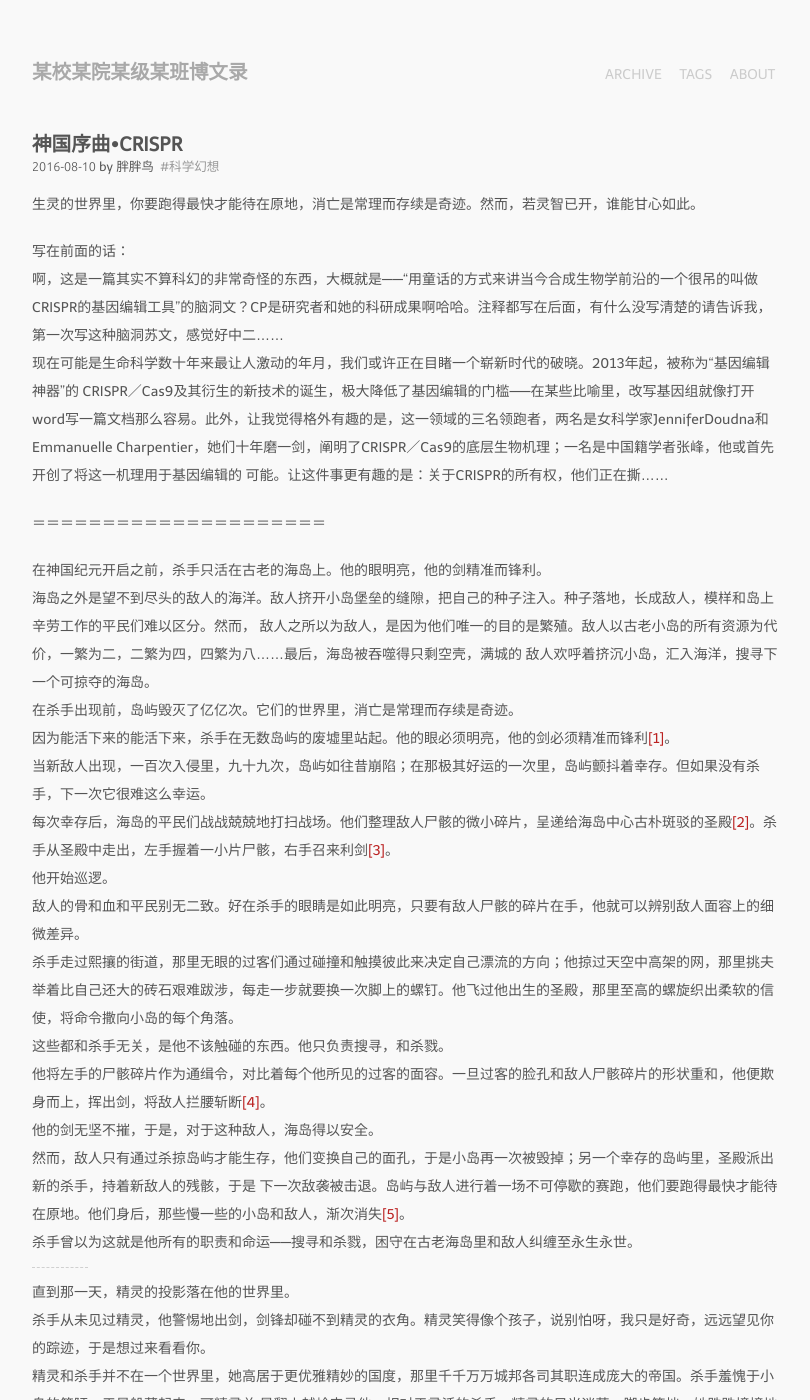
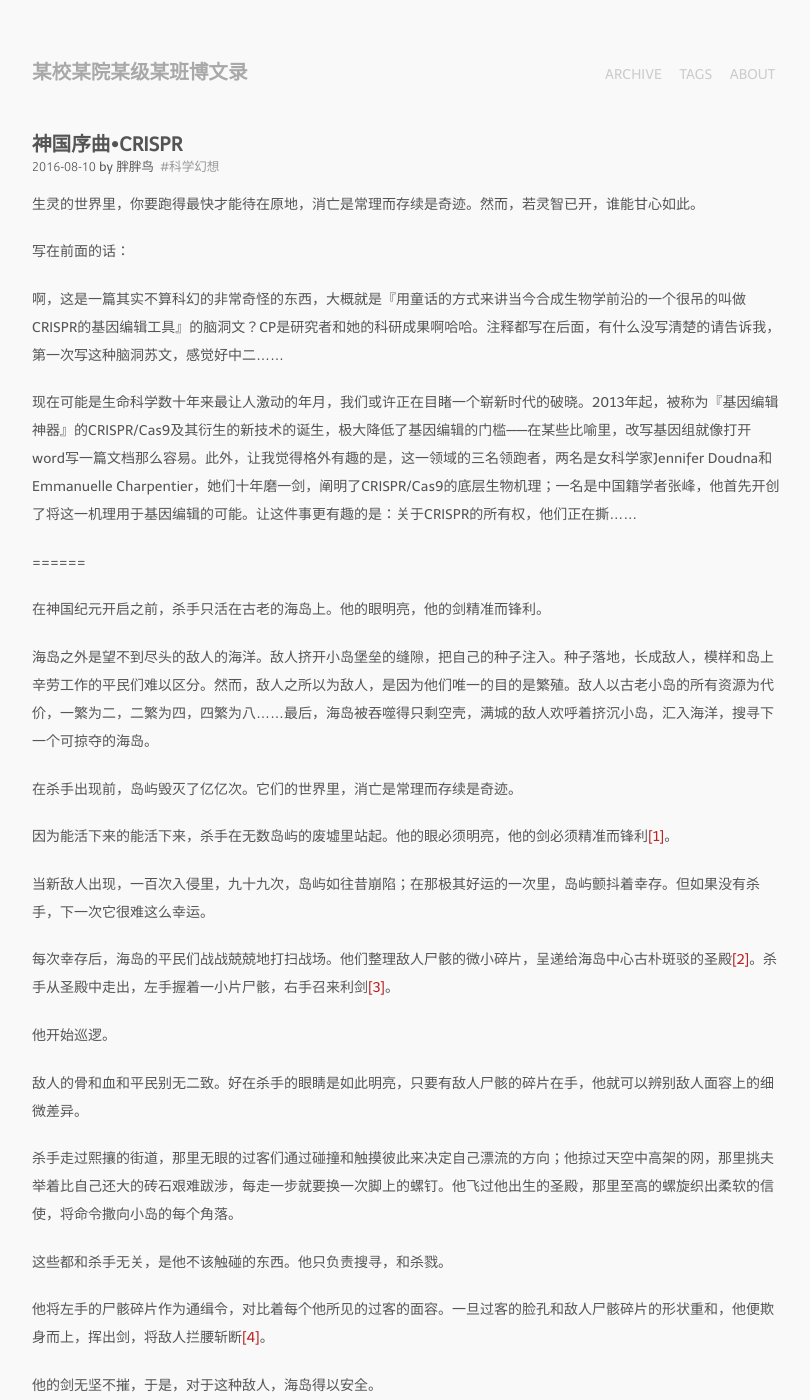
Before and after one commit to pkuphys/pkuphys.github.io, a Jekyll site: the page built from _posts/2016-08-10-CrisPR.markdown, in a window 1280 px wide and 1400 px high. Shown: the whole window, without its empty margins (233-1043 px from the left). Built offline with Jekyll 4.4.1, drawn with Linux system fonts in a browser that asks for light colours; nearby versions of some CDN libraries; some web fonts are replaced; comment, search, counter and statistics services are not loaded; some of the changed text lies outside the part shown.

Commit message:
format 2016-07-04-Brexit.markdown 2016-08-08-PokemonGo.markdown 2016-08-10-CrisPR.markdown

```diff
--- a/_posts/1.txt
+++ /dev/null
@@ -1 +0,0 @@
-11212321343:x
--- a/_posts/2016-08-10-CrisPR.markdown
+++ b/_posts/2016-08-10-CrisPR.markdown
@@ -6,104 +6,149 @@ tags:
   - 科学幻想
 ---
 
+生灵的世界里，你要跑得最快才能待在原地，消亡是常理而存续是奇迹。然而，若灵智已开，谁能甘心如此。
 
+写在前面的话：
 
-生灵的世界里，你要跑得最快才能待在原地，消亡是常理而存续是奇迹。然而，若灵智已开，谁能甘心如此。<br>
+啊，这是一篇其实不算科幻的非常奇怪的东西，大概就是『用童话的方式来讲当今合成生物学前沿的一个很吊的叫做CRISPR的基因编辑工具』的脑洞文？CP是研究者和她的科研成果啊哈哈。注释都写在后面，有什么没写清楚的请告诉我，第一次写这种脑洞苏文，感觉好中二......
 
-写在前面的话：<br>
-啊，这是一篇其实不算科幻的非常奇怪的东西，大概就是——“用童话的方式来讲当今合成生物学前沿的一个很吊的叫做CRISPR的基因编辑工具”的脑洞文？CP是研究者和她的科研成果啊哈哈。注释都写在后面，有什么没写清楚的请告诉我，第一次写这种脑洞苏文，感觉好中二……<br>
-现在可能是生命科学数十年来最让人激动的年月，我们或许正在目睹一个崭新时代的破晓。2013年起，被称为“基因编辑神器”的 CRISPR／Cas9及其衍生的新技术的诞生，极大降低了基因编辑的门槛——在某些比喻里，改写基因组就像打开word写一篇文档那么容易。此外，让我觉得格外有趣的是，这一领域的三名领跑者，两名是女科学家JenniferDoudna和Emmanuelle Charpentier，她们十年磨一剑，阐明了CRISPR／Cas9的底层生物机理；一名是中国籍学者张峰，他或首先开创了将这一机理用于基因编辑的 可能。让这件事更有趣的是：关于CRISPR的所有权，他们正在撕……
+现在可能是生命科学数十年来最让人激动的年月，我们或许正在目睹一个崭新时代的破晓。2013年起，被称为『基因编辑神器』的CRISPR/Cas9及其衍生的新技术的诞生，极大降低了基因编辑的门槛——在某些比喻里，改写基因组就像打开word写一篇文档那么容易。此外，让我觉得格外有趣的是，这一领域的三名领跑者，两名是女科学家Jennifer Doudna和Emmanuelle Charpentier，她们十年磨一剑，阐明了CRISPR/Cas9的底层生物机理；一名是中国籍学者张峰，他首先开创了将这一机理用于基因编辑的可能。让这件事更有趣的是：关于CRISPR的所有权，他们正在撕......
 
-＝＝＝＝＝＝＝＝＝＝＝＝＝＝＝＝＝＝＝＝＝
+\=\=\=\=\=\=
 
-在神国纪元开启之前，杀手只活在古老的海岛上。他的眼明亮，他的剑精准而锋利。<br>
-海岛之外是望不到尽头的敌人的海洋。敌人挤开小岛堡垒的缝隙，把自己的种子注入。种子落地，长成敌人，模样和岛上辛劳工作的平民们难以区分。然而， 敌人之所以为敌人，是因为他们唯一的目的是繁殖。敌人以古老小岛的所有资源为代价，一繁为二，二繁为四，四繁为八……最后，海岛被吞噬得只剩空壳，满城的 敌人欢呼着挤沉小岛，汇入海洋，搜寻下一个可掠夺的海岛。<br>
-在杀手出现前，岛屿毁灭了亿亿次。它们的世界里，消亡是常理而存续是奇迹。<br>
-因为能活下来的能活下来，杀手在无数岛屿的废墟里站起。他的眼必须明亮，他的剑必须精准而锋利[[1]](#Reference)。<br>
-当新敌人出现，一百次入侵里，九十九次，岛屿如往昔崩陷；在那极其好运的一次里，岛屿颤抖着幸存。但如果没有杀手，下一次它很难这么幸运。<br>
-每次幸存后，海岛的平民们战战兢兢地打扫战场。他们整理敌人尸骸的微小碎片，呈递给海岛中心古朴斑驳的圣殿[[2]](#Reference)。杀手从圣殿中走出，左手握着一小片尸骸，右手召来利剑[[3]](#Reference)。<br>
-他开始巡逻。<br>
-敌人的骨和血和平民别无二致。好在杀手的眼睛是如此明亮，只要有敌人尸骸的碎片在手，他就可以辨别敌人面容上的细微差异。<br>
-杀手走过熙攘的街道，那里无眼的过客们通过碰撞和触摸彼此来决定自己漂流的方向；他掠过天空中高架的网，那里挑夫举着比自己还大的砖石艰难跋涉，每走一步就要换一次脚上的螺钉。他飞过他出生的圣殿，那里至高的螺旋织出柔软的信使，将命令撒向小岛的每个角落。<br>
-这些都和杀手无关，是他不该触碰的东西。他只负责搜寻，和杀戮。<br>
-他将左手的尸骸碎片作为通缉令，对比着每个他所见的过客的面容。一旦过客的脸孔和敌人尸骸碎片的形状重和，他便欺身而上，挥出剑，将敌人拦腰斩断[[4]](#Reference)。<br>
-他的剑无坚不摧，于是，对于这种敌人，海岛得以安全。<br>
-然而，敌人只有通过杀掠岛屿才能生存，他们变换自己的面孔，于是小岛再一次被毁掉；另一个幸存的岛屿里，圣殿派出新的杀手，持着新敌人的残骸，于是 下一次敌袭被击退。岛屿与敌人进行着一场不可停歇的赛跑，他们要跑得最快才能待在原地。他们身后，那些慢一些的小岛和敌人，渐次消失[[5]](#Reference)。<br>
+在神国纪元开启之前，杀手只活在古老的海岛上。他的眼明亮，他的剑精准而锋利。
+
+海岛之外是望不到尽头的敌人的海洋。敌人挤开小岛堡垒的缝隙，把自己的种子注入。种子落地，长成敌人，模样和岛上辛劳工作的平民们难以区分。然而，敌人之所以为敌人，是因为他们唯一的目的是繁殖。敌人以古老小岛的所有资源为代价，一繁为二，二繁为四，四繁为八......最后，海岛被吞噬得只剩空壳，满城的敌人欢呼着挤沉小岛，汇入海洋，搜寻下一个可掠夺的海岛。
+
+在杀手出现前，岛屿毁灭了亿亿次。它们的世界里，消亡是常理而存续是奇迹。
+
+因为能活下来的能活下来，杀手在无数岛屿的废墟里站起。他的眼必须明亮，他的剑必须精准而锋利[[1]](#Reference)。
+
+当新敌人出现，一百次入侵里，九十九次，岛屿如往昔崩陷；在那极其好运的一次里，岛屿颤抖着幸存。但如果没有杀手，下一次它很难这么幸运。
+
+每次幸存后，海岛的平民们战战兢兢地打扫战场。他们整理敌人尸骸的微小碎片，呈递给海岛中心古朴斑驳的圣殿[[2]](#Reference)。杀手从圣殿中走出，左手握着一小片尸骸，右手召来利剑[[3]](#Reference)。
+
+他开始巡逻。
+
+敌人的骨和血和平民别无二致。好在杀手的眼睛是如此明亮，只要有敌人尸骸的碎片在手，他就可以辨别敌人面容上的细微差异。
+
+杀手走过熙攘的街道，那里无眼的过客们通过碰撞和触摸彼此来决定自己漂流的方向；他掠过天空中高架的网，那里挑夫举着比自己还大的砖石艰难跋涉，每走一步就要换一次脚上的螺钉。他飞过他出生的圣殿，那里至高的螺旋织出柔软的信使，将命令撒向小岛的每个角落。
+
+这些都和杀手无关，是他不该触碰的东西。他只负责搜寻，和杀戮。
+
+他将左手的尸骸碎片作为通缉令，对比着每个他所见的过客的面容。一旦过客的脸孔和敌人尸骸碎片的形状重和，他便欺身而上，挥出剑，将敌人拦腰斩断[[4]](#Reference)。
+
+他的剑无坚不摧，于是，对于这种敌人，海岛得以安全。
+
+然而，敌人只有通过杀掠岛屿才能生存，他们变换自己的面孔，于是小岛再一次被毁掉；另一个幸存的岛屿里，圣殿派出新的杀手，持着新敌人的残骸，于是下一次敌袭被击退。岛屿与敌人进行着一场不可停歇的赛跑，他们要跑得最快才能待在原地。他们身后，那些慢一些的小岛和敌人，渐次消失[[5]](#Reference)。
+
 杀手曾以为这就是他所有的职责和命运——搜寻和杀戮，困守在古老海岛里和敌人纠缠至永生永世。
 
-------
+\-\-\-\-\-\-
 
-直到那一天，精灵的投影落在他的世界里。<br>
-杀手从未见过精灵，他警惕地出剑，剑锋却碰不到精灵的衣角。精灵笑得像个孩子，说别怕呀，我只是好奇，远远望见你的踪迹，于是想过来看看你。<br>
-精灵和杀手并不在一个世界里，她高居于更优雅精妙的国度，那里千千万万城邦各司其职连成庞大的帝国。杀手羞愧于小岛的简陋，于是躲藏起来。可精灵总 是翻山越岭来寻他。相对于灵活的杀手，精灵的目光迷茫，脚步笨拙。她跌跌撞撞地在古老海岛的大街小巷觅他的踪迹，常把自己弄得筋疲力尽满面狼藉。终于，杀 手叹气回头，从阴影里现身，问你想看什么，我带着你。<br>
-精灵笑眼弯弯，小心翼翼地跟在杀手身后，看他怎么在神殿中接过尸骸的碎片，怎么搜寻敌人，怎么出剑。这些杀戮吓不到她，她只瞪圆了眼睛赞叹，说你真 神奇。她画下他帅气的动作，踮着脚举起画稿问杀手说你看像不像你。杀手每次都说像。精灵笑了之后又叹气，说还是不够像啊，如果画得足够像，我就能把你带到 我的世界里。
+直到那一天，精灵的投影落在他的世界里。
 
-------
+杀手从未见过精灵，他警惕地出剑，剑锋却碰不到精灵的衣角。精灵笑得像个孩子，说别怕呀，我只是好奇，远远望见你的踪迹，于是想过来看看你。
 
-年年岁岁，朝夕更替。终于有一天，厚厚的画稿发出光，一张张飞起，架成通天的桥梁。精灵拉起杀手，跳上桥梁向天空奔跑。她带他跃出古老的海岛，宽广无垠的世界在杀手脚下延展，他曾以为是整个世界的海洋不过是参天古木上的一片小小树叶。<br>
+精灵和杀手并不在一个世界里，她高居于更优雅精妙的国度，那里千千万万城邦各司其职连成庞大的帝国。杀手羞愧于小岛的简陋，于是躲藏起来。可精灵总是翻山越岭来寻他。相对于灵活的杀手，精灵的目光迷茫，脚步笨拙。她跌跌撞撞地在古老海岛的大街小巷觅他的踪迹，常把自己弄得筋疲力尽满面狼藉。终于，杀手叹气回头，从阴影里现身，问你想看什么，我带着你。
+
+精灵笑眼弯弯，小心翼翼地跟在杀手身后，看他怎么在神殿中接过尸骸的碎片，怎么搜寻敌人，怎么出剑。这些杀戮吓不到她，她只瞪圆了眼睛赞叹，说你真神奇。她画下他帅气的动作，踮着脚举起画稿问杀手说你看像不像你。杀手每次都说像。精灵笑了之后又叹气，说还是不够像啊，如果画得足够像，我就能把你带到我的世界里。
+
+\-\-\-\-\-\-
+
+年年岁岁，朝夕更替。终于有一天，厚厚的画稿发出光，一张张飞起，架成通天的桥梁。精灵拉起杀手，跳上桥梁向天空奔跑。她带他跃出古老的海岛，宽广无垠的世界在杀手脚下延展，他曾以为是整个世界的海洋不过是参天古木上的一片小小树叶。
+
 枯荣了三十亿年的巨木的顶端，杀手向精灵单膝跪下。他说，主人，我将听命于你。
 
-------
+\-\-\-\-\-\-
 
-精灵笑了，拉起他，目光清澈快乐如往昔。她为他打磨更锋利的剑，披上更轻便的战甲。而后，他们来到一个风雪肆虐的全新城邦，她把一张银色的图谱放入他左手。<br>
-杀手左手握紧图谱，右手提剑，矫捷地在这宏大而冰冷的城邦中搜寻。他找到的目标让他心惊——城邦中心高耸的圣殿里飘出寒冬的信使，他左手的图谱和至高的螺旋中一片微小的雪花重合。<br>
-圣殿里的至高螺旋，整个城邦的核心，那是只会带来毁灭的杀手绝不该去触碰的东西。<br>
-精灵在他身后。你觉得你没有斩断过至高螺旋？她开口，你不记得了而已。<br>
-于是杀手想起来了。在海岛上，和敌人的争斗是如此激烈，以至于平民们惊恐地向圣殿呈递所有能捡拾到的残骸——可若残骸并非来源于外敌而是小岛自身，被注定了执行命令的杀手便只能将剑锋转向小岛的圣殿，目光冷漠死寂[[6]](#Reference)。<br>
-一百次海岛的沦陷里，有十次不是因为外敌，却是源于杀手自己。因为能活下来的才能活下来，所以只要杀手能阻止一百零一次的敌袭，他就必须将杀戮继续。<br>
-精灵将手放上杀手的肩。她说，这棵树上的所有国度都遵循同样的法则——你要跑得最快才能待在原地，消亡是常理而存续是奇迹。她轻轻笑着说，然而若灵智已开，谁能甘心如此。<br>
+精灵笑了，拉起他，目光清澈快乐如往昔。她为他打磨更锋利的剑，披上更轻便的战甲。而后，他们来到一个风雪肆虐的全新城邦，她把一张银色的图谱放入他左手。
+
+杀手左手握紧图谱，右手提剑，矫捷地在这宏大而冰冷的城邦中搜寻。他找到的目标让他心惊——城邦中心高耸的圣殿里飘出寒冬的信使，他左手的图谱和至高的螺旋中一片微小的雪花重合。
+
+圣殿里的至高螺旋，整个城邦的核心，那是只会带来毁灭的杀手绝不该去触碰的东西。
+
+精灵在他身后。你觉得你没有斩断过至高螺旋？她开口，你不记得了而已。
+
+于是杀手想起来了。在海岛上，和敌人的争斗是如此激烈，以至于平民们惊恐地向圣殿呈递所有能捡拾到的残骸——可若残骸并非来源于外敌而是小岛自身，被注定了执行命令的杀手便只能将剑锋转向小岛的圣殿，目光冷漠死寂[[6]](#Reference)。
+
+一百次海岛的沦陷里，有十次不是因为外敌，却是源于杀手自己。因为能活下来的才能活下来，所以只要杀手能阻止一百零一次的敌袭，他就必须将杀戮继续。
+
+精灵将手放上杀手的肩。她说，这棵树上的所有国度都遵循同样的法则——你要跑得最快才能待在原地，消亡是常理而存续是奇迹。她轻轻笑着说，然而若灵智已开，谁能甘心如此。
+
 出剑啊，她向杀手说，这一次，你带来的将不是毁灭。
 
-------
+\-\-\-\-\-\-
 
-杀手遵循她的指令，剑锋分毫不差地向至高螺旋中的那片雪花落下，螺旋齐齐断裂。<br>
-然而这城邦的圣殿远比海岛上的精巧，螺旋并未崩解，而是颤抖着发出悲鸣。圣殿大门落下，闻讯而来的护卫们惊慌地试图救护这城邦的核心，却不知道该用什么修补螺旋上的裂纹[[7]](#Reference)。<br>
-精灵微微一笑，上前递出手心里的一朵桃花花瓣。<br>
-桃花被仔细地雕琢过，边缘和那片被杀手斩断的雪花相似。于是护卫们感激地接过这粉色的花瓣，嵌到螺旋上曾是银色雪花的裂纹里[[8]](#Reference)。<br>
-至高螺旋复原，重新旋转。圣殿大门升起。然而，那片已嵌入螺旋的花瓣让信使们带出春天的讯息。整个城邦里，冰雪消融，繁花盛放。<br>
+杀手遵循她的指令，剑锋分毫不差地向至高螺旋中的那片雪花落下，螺旋齐齐断裂。
+
+然而这城邦的圣殿远比海岛上的精巧，螺旋并未崩解，而是颤抖着发出悲鸣。圣殿大门落下，闻讯而来的护卫们惊慌地试图救护这城邦的核心，却不知道该用什么修补螺旋上的裂纹[[7]](#Reference)。
+
+精灵微微一笑，上前递出手心里的一朵桃花花瓣。
+
+桃花被仔细地雕琢过，边缘和那片被杀手斩断的雪花相似。于是护卫们感激地接过这粉色的花瓣，嵌到螺旋上曾是银色雪花的裂纹里[[8]](#Reference)。
+
+至高螺旋复原，重新旋转。圣殿大门升起。然而，那片已嵌入螺旋的花瓣让信使们带出春天的讯息。整个城邦里，冰雪消融，繁花盛放。
+
 满城春意里，精灵侧头向杀手微笑，说出她的誓言。
 
-------
+\-\-\-\-\-\-
 
-杀手不再只是杀手。<br>
-他的眼依然明亮，他的剑愈发精准和锋利，剑锋指向至高螺旋。然而，除了目标的图谱，他还会携带上各式各样的彩色碎片，用于在斩断螺旋后填补进去。<br>
-他觉得自己也许是个园丁。他将金色的果核嵌入螺旋，于是参天古木上长出一片新的叶子，那片叶子覆盖的国度里，曾骨瘦如柴的儿童快乐地跑过丰收的金色田野。<br>
-更多的时候他作为医生存在。他搜寻庞大螺旋中腐败变质的部分，挥剑除去，再小心地植入翠绿的嫩芽。于是那个城邦所构成的国度里，青年从绝症的病床上苏醒，和他的爱人相拥，不再上演死别生离。<br>
-某些时候他依然是杀手，更加致命。敌人进攻精灵的国度，他挡在她身前，剑锋搅碎一个个敌人的圣殿。可敌人太多，杀手攻入的敌国停止生长，却为他没来得及毁灭的敌国留出资源，那些敌国落地即化生千万。因为能活下来的就能活下来，它们越来越多，越来越危险。杀手回头望一眼她。<br>
-他的利剑在敌人的至高螺旋中劈出沟壑，然后，他跳了进去。<br>
-他和敌人的螺旋融为一体，跟着敌国一起化生千万。越来越多的至高螺旋中都带着他的影子，无数的他从敌人的圣殿中生出，影子再融入他能找到的每一个螺旋。终于，在所有敌人的圣殿都沾染上他的影子后，他低声说出某个毁灭的咒语[[9]](#Reference)。<br>
+杀手不再只是杀手。
+
+他的眼依然明亮，他的剑愈发精准和锋利，剑锋指向至高螺旋。然而，除了目标的图谱，他还会携带上各式各样的彩色碎片，用于在斩断螺旋后填补进去。
+
+他觉得自己也许是个园丁。他将金色的果核嵌入螺旋，于是参天古木上长出一片新的叶子，那片叶子覆盖的国度里，曾骨瘦如柴的儿童快乐地跑过丰收的金色田野。
+
+更多的时候他作为医生存在。他搜寻庞大螺旋中腐败变质的部分，挥剑除去，再小心地植入翠绿的嫩芽。于是那个城邦所构成的国度里，青年从绝症的病床上苏醒，和他的爱人相拥，不再上演死别生离。
+
+某些时候他依然是杀手，更加致命。敌人进攻精灵的国度，他挡在她身前，剑锋搅碎一个个敌人的圣殿。可敌人太多，杀手攻入的敌国停止生长，却为他没来得及毁灭的敌国留出资源，那些敌国落地即化生千万。因为能活下来的就能活下来，它们越来越多，越来越危险。杀手回头望一眼她。
+
+他的利剑在敌人的至高螺旋中劈出沟壑，然后，他跳了进去。
+
+他和敌人的螺旋融为一体，跟着敌国一起化生千万。越来越多的至高螺旋中都带着他的影子，无数的他从敌人的圣殿中生出，影子再融入他能找到的每一个螺旋。终于，在所有敌人的圣殿都沾染上他的影子后，他低声说出某个毁灭的咒语[[9]](#Reference)。
+
 所有敌国崩塌成灰时，他望见一些精灵们忧虑而苍白的脸。
 
-------
+\-\-\-\-\-\-
 
-不行，有精灵担心道，这走得太远了，太危险。<br>
-从开始就不对，试图修改圣殿里的至高螺旋不对，有精灵说，这是动摇生命之树的根基，我们不能代行神的职责。<br>
+不行，有精灵担心道，这走得太远了，太危险。
+
+从开始就不对，试图修改圣殿里的至高螺旋不对，有精灵说，这是动摇生命之树的根基，我们不能代行神的职责。
+
 可，这世上本没有神啊。她说。
 
-------
+\-\-\-\-\-\-
 
-在对杀手的反对声最响亮的年岁里，她的手指轻轻抚过他脸庞上古旧的伤痕。她苦笑着说，看看你是怎么来的，如果神真的存在，它怎么会把这世界设计成如此危险的模样。<br>
-他沉静地微笑不语。他见过太多的事。无数古老的海岛崩塌，海洋枯竭，饥荒和战乱，疯狂的圣殿从深渊里捡拾自身的碎片，红色的皇后傲慢微笑，而后哀嚎。满天飞蚊坠下。他知道，只要母亲还会对着婴儿温柔的唱摇篮曲，他就不会被精灵们抛弃。<br>
-你会一直和我们一起，对吧？她问。<br>
-他再次于她面前俯下身，将她的手放在他心口。他说，我的主人，如你所愿。<br>
-他一直记得他第一次劈开和修补至高螺旋后的那个时刻。冰雪消融的城邦里，她在渐开的繁花中向他回头微笑，说出她的誓言，于是他真正决定永生永世向她效忠。<br>
-那一刻，她说。<br>
-因为你，我们将改写这世界的法则——弱者和强者一样都能活下去；消亡是悲剧，而存续是常理。<br>
+在对杀手的反对声最响亮的年岁里，她的手指轻轻抚过他脸庞上古旧的伤痕。她苦笑着说，看看你是怎么来的，如果神真的存在，它怎么会把这世界设计成如此危险的模样。
+
+他沉静地微笑不语。他见过太多的事。无数古老的海岛崩塌，海洋枯竭，饥荒和战乱，疯狂的圣殿从深渊里捡拾自身的碎片，红色的皇后傲慢微笑，而后哀嚎。满天飞蚊坠下。他知道，只要母亲还会对着婴儿温柔的唱摇篮曲，他就不会被精灵们抛弃。
+
+你会一直和我们一起，对吧？她问。
+
+他再次于她面前俯下身，将她的手放在他心口。他说，我的主人，如你所愿。
+
+他一直记得他第一次劈开和修补至高螺旋后的那个时刻。冰雪消融的城邦里，她在渐开的繁花中向他回头微笑，说出她的誓言，于是他真正决定永生永世向她效忠。
+
+那一刻，她说。
+
+因为你，我们将改写这世界的法则——弱者和强者一样都能活下去；消亡是悲剧，而存续是常理。
+
 神国纪元，开启。
 
-＝＝＝＝＝＝＝＝＝＝＝
+\=\=\=\=\=\=
 
-### 注释：<br>
-[1] CRISPR／Cas9是细菌在长期演化过程中形成的一种适应性免疫防御，用来对抗入侵的病毒。<br>
+### 注释：
+[1] CRISPR/Cas9是细菌在长期演化过程中形成的一种适应性免疫防御，用来对抗入侵的病毒。<br>
 这个免疫系统的工作原理可以分为三步：<br>
-[2] 第一步，捕获外源DNA: 当病毒首次入侵细菌，病毒的DNA被注入细胞内部。CRISPR/Cas系统会从这段外源DNA中截取一段序列作为外源DNA的“身份证”，然后将其作整合到基因组的CRISPR序列之中 。<br>
-[3] 第二步， 制造“武器”：和之前截获的外源DNA相连并共同转录的，是crRNA和tracrRNA，它能结合细胞中负责剪切的蛋白Cas9。<br>
+[2] 第一步，捕获外源DNA：当病毒首次入侵细菌，病毒的DNA被注入细胞内部。CRISPR/Cas系统会从这段外源DNA中截取一段序列作为外源DNA的『身份证』，然后将其作整合到基因组的CRISPR序列之中。<br>
+[3] 第二步，制造『武器』：和之前截获的外源DNA相连并共同转录的，是crRNA和tracrRNA，它能结合细胞中负责剪切的蛋白Cas9。<br>
 [4] 第三步，定向摧毁：Cas9/tracrRNA/crRNA复合物扫描遇到的DNA序列，如果crRNA和该DNA序列互补，就说明此DNA序列来源于曾经的入侵病毒，剪切蛋白Cas9会将其切碎。<br>
-[5] 病毒通过突变来逃避细菌的免疫防御，而细菌通过获得新片段重建免疫力，双方进行着激烈的进化竞赛。“你要跑得最快才能待在原地”借用了《爱丽丝镜中奇缘》中红皇后的话“在这个国度中，必须不停地奔跑，才能使你保持在原地。”“红皇后假说”在演化学中常用来指代物种间不断进化以适应对方变化的“军备竞赛”。<br>
-[6] CRISPR/Cas9免疫系统对于细菌来说也是很危险的，至少有20－30%的时候，它会把细菌自身的DNA片段整合进去。就像人类的自免疫疾病一样，这会导致细菌自身的崩溃。<br>
+[5] 病毒通过突变来逃避细菌的免疫防御，而细菌通过获得新片段重建免疫力，双方进行着激烈的进化竞赛。『你要跑得最快才能待在原地』借用了《爱丽丝镜中奇缘》中红皇后的话『在这个国度中，必须不停地奔跑，才能使你保持在原地。』『红皇后假说』在演化学中常用来指代物种间不断进化以适应对方变化的『军备竞赛』。<br>
+[6] CRISPR/Cas9免疫系统对于细菌来说也是很危险的，至少有20\-30%的时候，它会把细菌自身的DNA片段整合进去。就像人类的自免疫疾病一样，这会导致细菌自身的崩溃。<br>
 [7] 当CRISPR/Cas9系统被应用到高等生物的基因编辑时，DNA的同源重组修复机制被利用。<br>
 [8] 当DNA出现断裂，生物会试图以互补的序列作为模版来修复DNA。CRISPR/Cas9被用于精确切割需要编辑的DNA片段；实验者同时向细胞提供新的、和旧序列互补的DNA序列，细胞就会依照新序列修复DNA，完成基因编辑。<br>
-[9] Gene Drive 是一种基于CRISPR/Cas9基因编辑系统的、被提出用于根除传播疾病的蚊虫等病原体的基因武器。它的炸裂性可以从某篇论文中为其起的名字“突变链式反应” 看出。甚至连合成生物学的“教父”George M. Church都认为这种技术“走得太远”。这个技术里，CRISPR/Cas9系统不仅仅把需要修改的基因加入细胞的基因组，而且会把自己的整个序列都一 起放进靶点，实现病毒般的自我繁殖。这样，所有被修改的生物的后代都会带上同样的新片段，而不会出现孟德尔定律中的性状分离。在这样的机制下，即使是演化 上非常不利的性状也能很快纯化整个种群。<br>
+[9] Gene Drive：一种基于CRISPR/Cas9基因编辑系统的、被提出用于根除传播疾病的蚊虫等病原体的基因武器。它的炸裂性可以从某篇论文中为其起的名字『突变链式反应』看出。甚至连合成生物学的『教父』George M. Church都认为这种技术『走得太远』。这个技术里，CRISPR/Cas9系统不仅仅把需要修改的基因加入细胞的基因组，而且会把自己的整个序列都一起放进靶点，实现病毒般的自我繁殖。这样，所有被修改的生物的后代都会带上同样的新片段，而不会出现孟德尔定律中的性状分离。在这样的机制下，即使是演化上非常不利的性状也能很快纯化整个种群。
 
 这些注释参考了以下来源，它们都是些简单易懂的科普，有兴趣可以读读玩。<br>
 [百度百科－crispr/cas9](http://baike.baidu.com/link?url=cmwMOFHBGT- K6tTAO7Qc4jcInmb2-OQnzxZUMTjCdbOCS_LLZuW6UyXhdq3oVDswxPmjl- OQgQgz8lFXSm_dXa)<br>
```
Also changed, not shown: _posts/2016-07-04-Brexit.markdown (+6 -6 lines), _posts/2016-08-08-PokemonGo.markdown (+26 -26 lines), _posts/bak/2016-06-21-Mr-Gu.markdown (renamed from _posts/2016-06-21-Mr-Gu.markdown).
